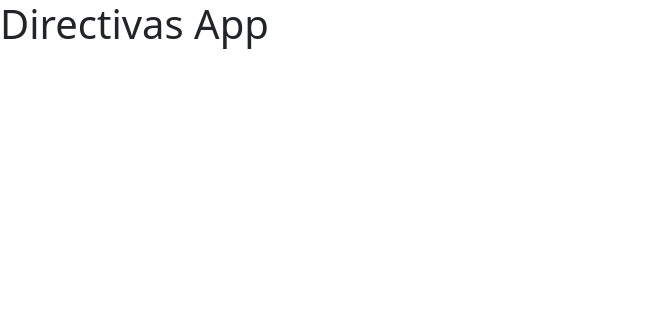
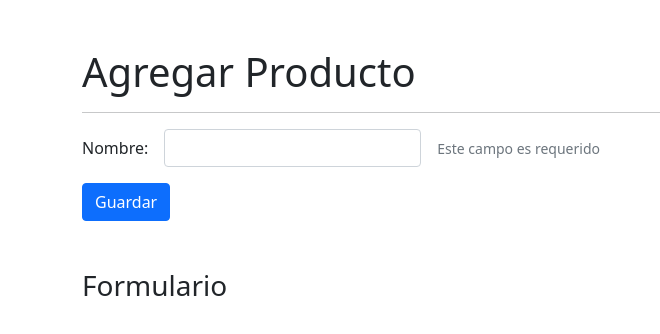
Before and after one commit to sebasGZA/directivasApp, an Angular app: page /productos/agregar in a window 1280 px wide. Before the commit this address led to /. Shown: the top 334 px of the page, without its empty margins (0-660 px from the left). Built offline with nearby package versions, Linux system fonts and the light colour scheme.

Commit message:
Estructura de la aplicación

```diff
--- a/src/app/app-routing.module.ts
+++ b/src/app/app-routing.module.ts
@@ -1,7 +1,16 @@
 import { NgModule } from '@angular/core';
 import { RouterModule, Routes } from '@angular/router';
 
-const routes: Routes = [];
+const routes: Routes = [
+  {
+    path: 'productos',
+    loadChildren: () => import('./productos/productos.module').then(m => m.ProductosModule)
+  },
+  {
+    path:'**',
+    redirectTo: 'productos'
+  }
+];
 
 @NgModule({
   imports: [RouterModule.forRoot(routes)],
--- a/src/app/app.component.html
+++ b/src/app/app.component.html
@@ -1 +1 @@
-<h1>Directivas App</h1>
+<router-outlet></router-outlet>
--- /dev/null
+++ b/src/app/productos/pages/agregar/agregar.component.html
@@ -0,0 +1,30 @@
+<h1 class="mt-5">Agregar Producto</h1>
+<hr>
+<form>
+    <div class="row g-3 align-items-center mb-3">
+        <div class="col-auto">
+            <label class="col-form-label">
+                Nombre:
+            </label>
+        </div>
+
+        <div class="col-auto">
+            <input type="text" class="form-control">
+        </div>
+
+        <div class="col-auto">
+            <span class="form-text">Este campo es requerido</span>
+        </div>
+    </div>
+
+    <div class="row mt-2">
+        <div class="col-auto">
+            <button class="btn btn-primary">
+                Guardar
+            </button>
+        </div>
+
+    </div>
+</form>
+
+<h3 class="mt-5">Formulario</h3>
--- /dev/null
+++ b/src/app/productos/pages/agregar/agregar.component.ts
@@ -0,0 +1,16 @@
+import { Component, OnInit } from '@angular/core';
+
+@Component({
+  selector: 'app-agregar',
+  templateUrl: './agregar.component.html',
+  styles: [
+  ]
+})
+export class AgregarComponent implements OnInit {
+
+  constructor() { }
+
+  ngOnInit(): void {
+  }
+
+}
--- a/src/index.html
+++ b/src/index.html
@@ -10,7 +10,7 @@
     <link href="https://cdn.jsdelivr.net/npm/bootstrap@5.0.2/dist/css/bootstrap.min.css" rel="stylesheet" integrity="sha384-EVSTQN3/azprG1Anm3QDgpJLIm9Nao0Yz1ztcQTwFspd3yD65VohhpuuCOmLASjC" crossorigin="anonymous">
 </head>
 
-<body>
+<body class="container">
     <app-root></app-root>
 </body>
 
```
Also changed, not shown: src/app/productos/productos-routing.module.ts (added, +25 -0 lines), src/app/productos/productos.module.ts (added, +17 -0 lines), src/app/shared/shared.module.ts (added, +11 -0 lines).
